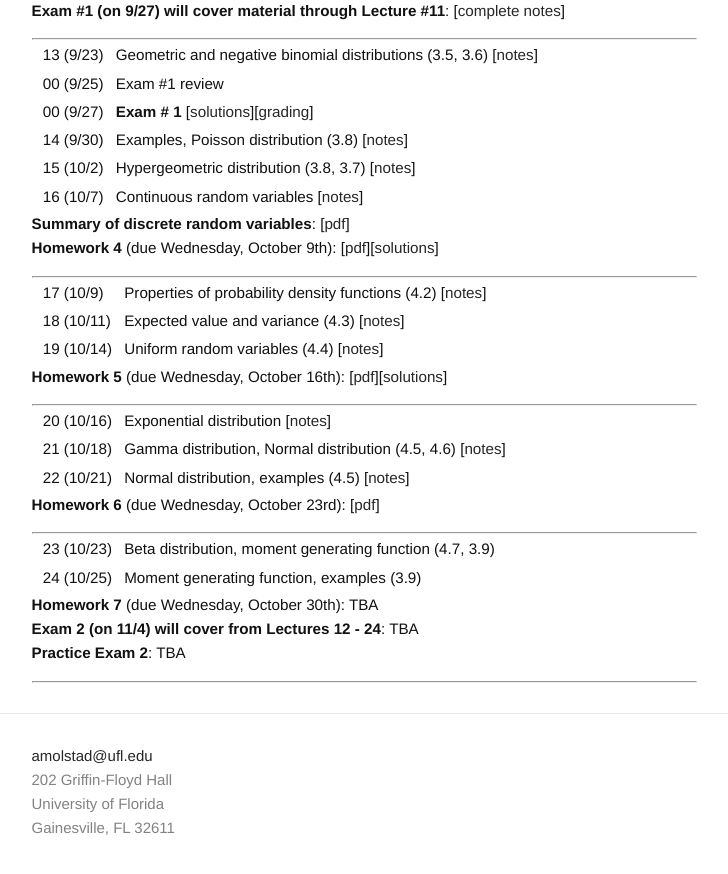
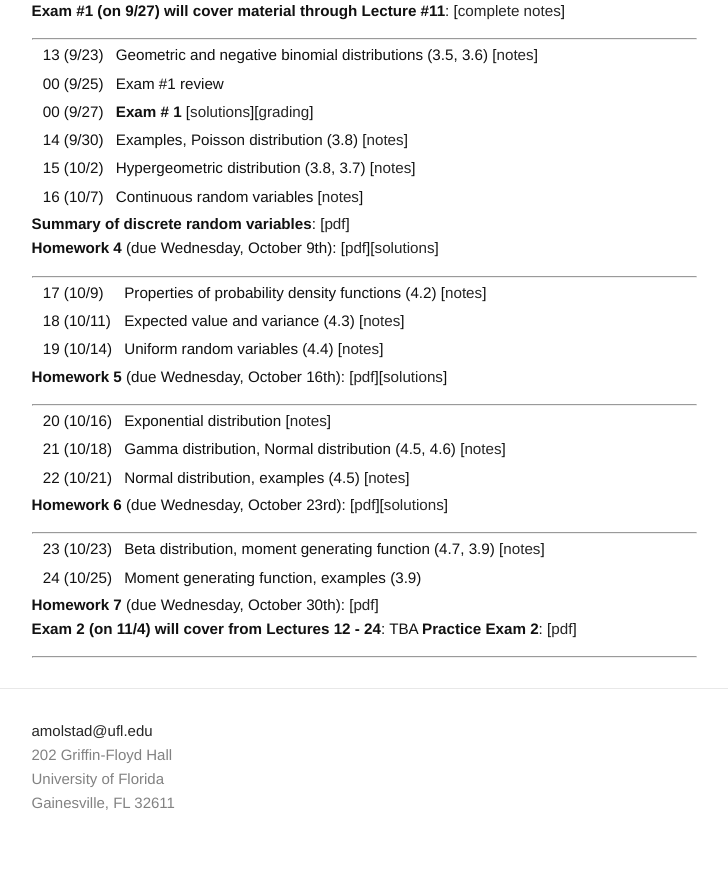
Before and after one commit to ajmolstad/ajmolstad.github.io, a Jekyll site: the page built from F19_STA4321.md, in a window 1280 px wide and 900 px high, scrolled down 788 px. Shown: the top 874 px of the window, without its empty margins (276-1004 px from the left). Built offline with Jekyll 4.4.1, drawn with Linux system fonts in a browser that asks for light colours.

Commit message:
Update all

```diff
--- a/F19_STA4321.md
+++ b/F19_STA4321.md
@@ -74,15 +74,15 @@
 || 21 (10/18)  || Gamma distribution, Normal distribution (4.5, 4.6) [[notes](https://ufl.instructure.com/courses/382258/files/46083762/download?wrap=1)]||
 || 22 (10/21)  || Normal distribution, examples (4.5) [[notes](https://ufl.instructure.com/courses/382258/files/46116008/download?wrap=1)]||
 
-**Homework 6** (due Wednesday, October 23rd): [[pdf](/docs/STA4321_F19_Homework6.pdf)]
+**Homework 6** (due Wednesday, October 23rd): [[pdf](/docs/STA4321_F19_Homework6.pdf)][[solutions](https://ufl.instructure.com/courses/382258/files/46170537/download?wrap=1)]
 
 ---------------
 
-|| 23 (10/23)  || Beta distribution, moment generating function (4.7, 3.9)||
+|| 23 (10/23)  || Beta distribution, moment generating function (4.7, 3.9) [[notes](https://ufl.instructure.com/courses/382258/files/46160640/download?wrap=1)]||
 || 24 (10/25)  || Moment generating function, examples (3.9) ||
 
-**Homework 7** (due Wednesday, October 30th): TBA
+**Homework 7** (due Wednesday, October 30th): [[pdf](/docs/STA4321_F19_Homework7.pdf)]
 **Exam 2 (on 11/4) will cover from Lectures 12 - 24**: TBA
-**Practice Exam 2**: TBA
+**Practice Exam 2**: [[pdf](https://ufl.instructure.com/courses/382258/files/46170644/download?wrap=1)]
 
 ---------------
```
Also changed, not shown: 2 other files.
